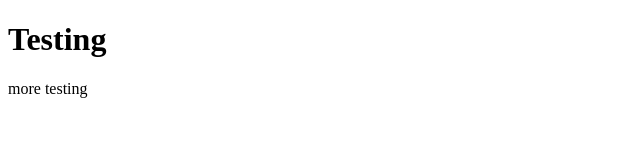
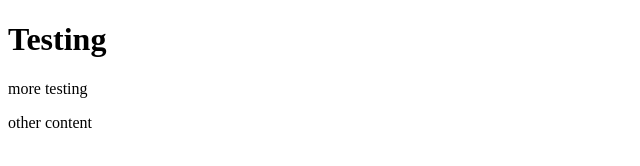
Before and after one commit to JohnRosales24/COSC1078Assignment1, a plain HTML site: page index.html in a window 1280 px wide. Shown: the full height of the page, 0-640 px from the left. Drawn offline with Linux system fonts and the light colour scheme.

Commit message:
My Profile

```diff
--- a/index.html
+++ b/index.html
@@ -7,5 +7,6 @@
   <body>
 <h1>Testing</h1>
 <p>more testing</p>
+<p>other content</p>
   </body>
 </html>
```
